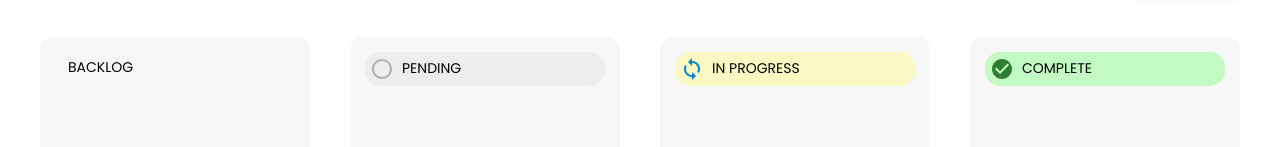
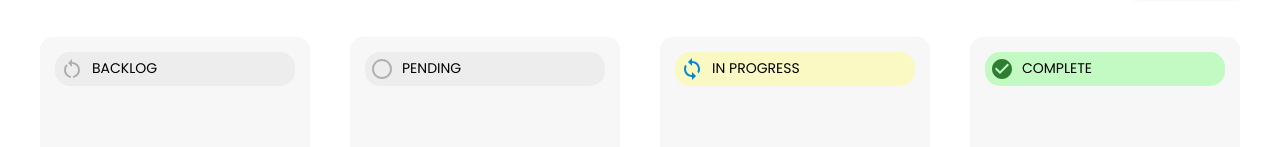
Before and after one commit to the-krafty-koder/task-manager, a React (Vite) app: page / in a window 1280 px wide. Shown: the part 135-282 px from the top of the page. Built offline with nearby package versions, Linux system fonts and the light colour scheme.

Commit message:
Updated icons

```diff
--- a/src/components/Stage/Stage.tsx
+++ b/src/components/Stage/Stage.tsx
@@ -8,6 +8,7 @@ import { Stack, Typography } from "@mui/material";
 import CheckCircleIcon from "@mui/icons-material/CheckCircle";
 import LoopIcon from "@mui/icons-material/Loop";
 import PanoramaFishEyeIcon from "@mui/icons-material/PanoramaFishEye";
+import RestartAltIcon from "@mui/icons-material/RestartAlt";
 import "./Stage.css";
 
 interface StageProps {
@@ -17,6 +18,7 @@ interface StageProps {
 
 const getStageIcon = (stage: StageOptions) => {
   const icons = {
+    [StageOptions.BACKLOG]: <RestartAltIcon color="disabled" />,
     [StageOptions.PENDING]: <PanoramaFishEyeIcon color="disabled" />,
     [StageOptions.PROGRESS]: <LoopIcon color="info" />,
     [StageOptions.COMPLETE]: <CheckCircleIcon color="success" />,
@@ -27,6 +29,7 @@ const getStageIcon = (stage: StageOptions) => {
 
 const getStageChipColor = (stage: StageOptions) => {
   const colors = {
+    [StageOptions.BACKLOG]: "#ededed",
     [StageOptions.PENDING]: "#ededed",
     [StageOptions.PROGRESS]: "#faf9c3",
     [StageOptions.COMPLETE]: "#c3fac4",
```
